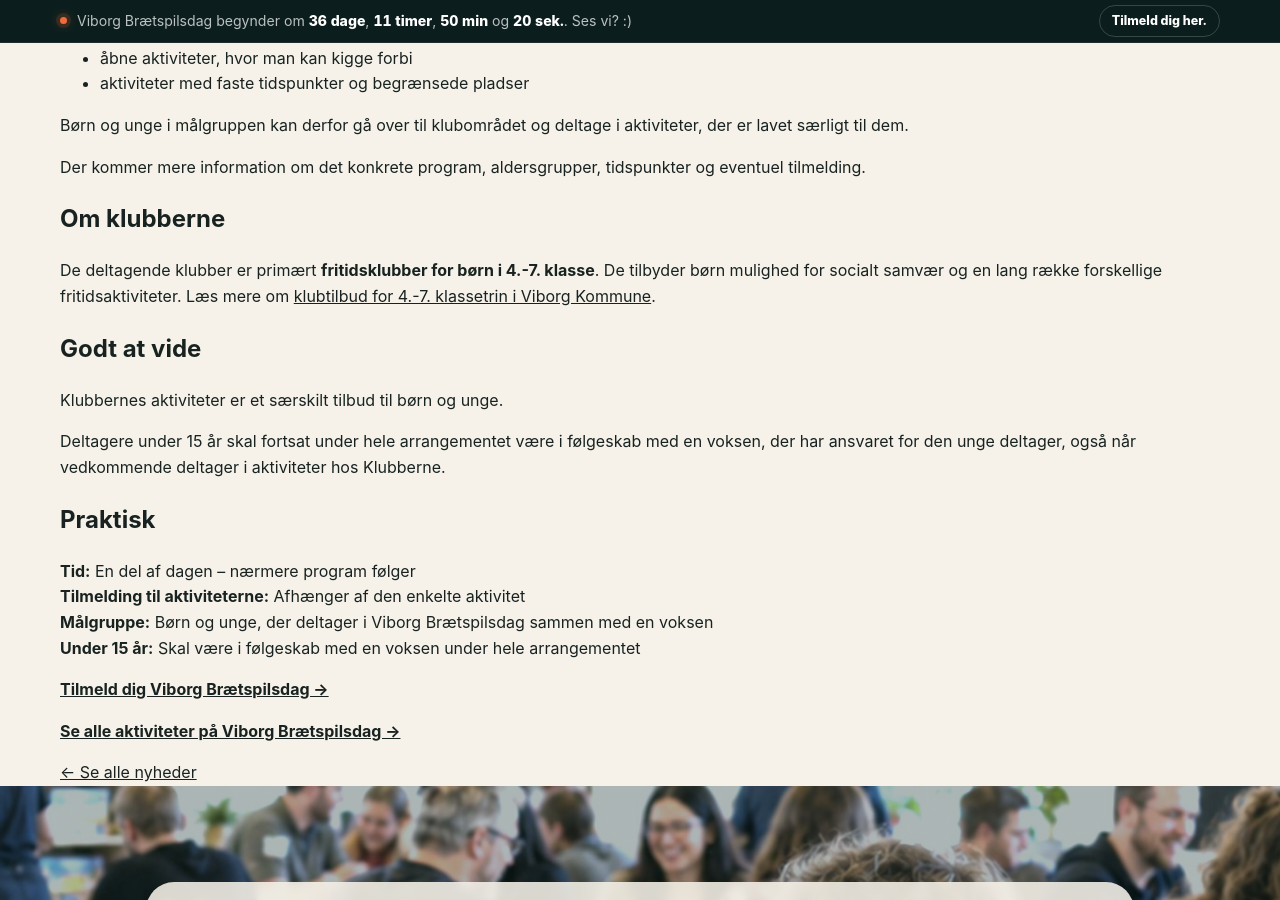
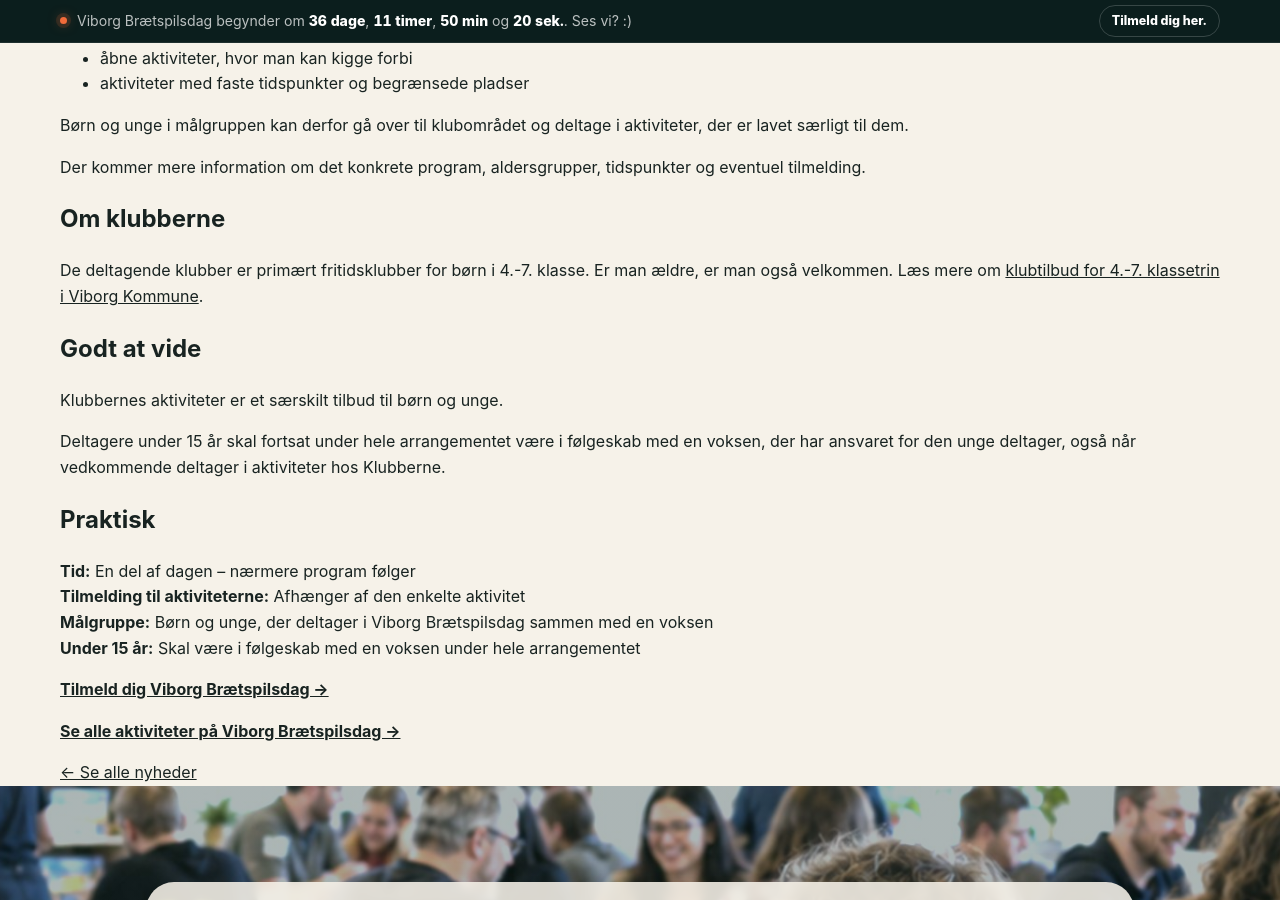
Before and after one commit to Andrejao/spilex, a Jekyll site: the page built from _posts/2026-10-02-klubberne-for-born.md, in a window 1280 px wide and 900 px high, scrolled down 609 px. Built offline with Jekyll 4.4.1, drawn with Linux system fonts in a browser that asks for light colours.

Commit message:
Update 2026-10-02-klubberne-for-born.md

```diff
--- a/_posts/2026-10-02-klubberne-for-born.md
+++ b/_posts/2026-10-02-klubberne-for-born.md
@@ -31,8 +31,7 @@
 Der kommer mere information om det konkrete program, aldersgrupper, tidspunkter og eventuel tilmelding.
 
 ## Om klubberne
-De deltagende klubber er primært **fritidsklubber for børn i 4.-7. klasse**.
-De tilbyder børn mulighed for socialt samvær og en lang række forskellige fritidsaktiviteter.
+De deltagende klubber er primært fritidsklubber for børn i 4.-7. klasse. Er man ældre, er man også velkommen.
 Læs mere om [klubtilbud for 4.-7. klassetrin i Viborg Kommune](https://viborg.dk/borger/skole-og-uddannelse/sfo-og-fritidsklub/klubtilbud-for-4-7-klassetrin/).
 
 ## Godt at vide
```
